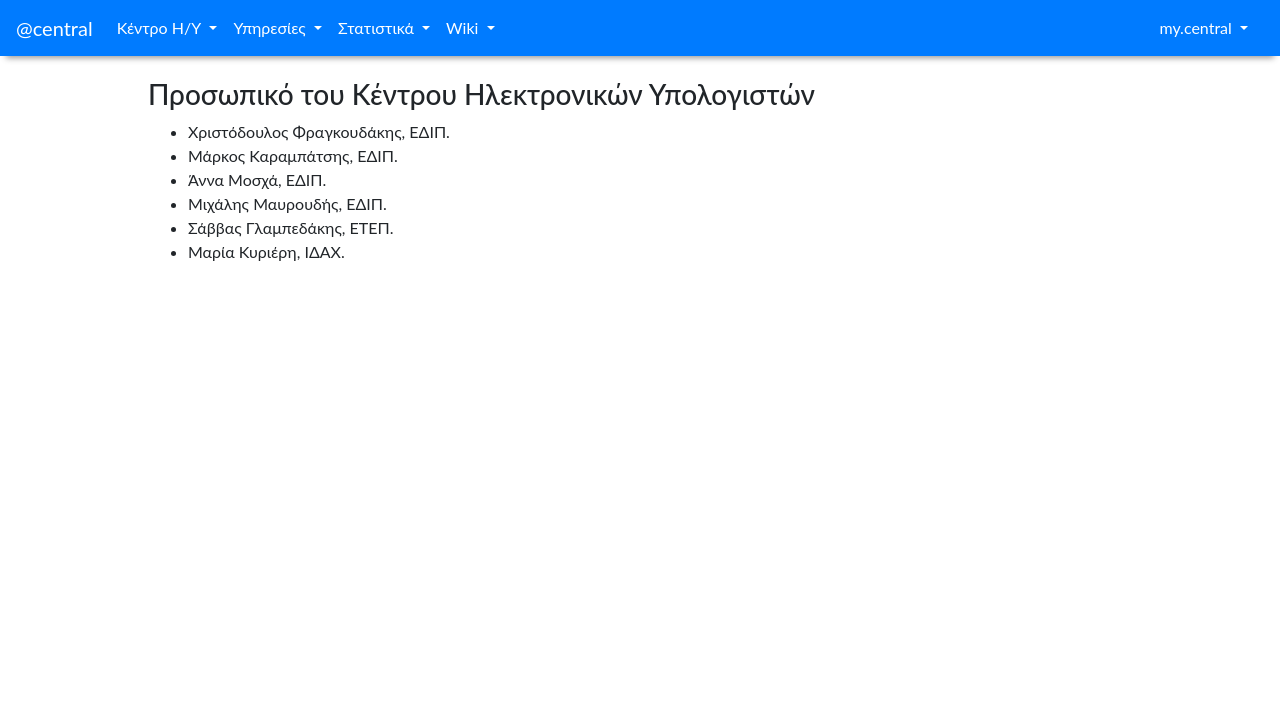
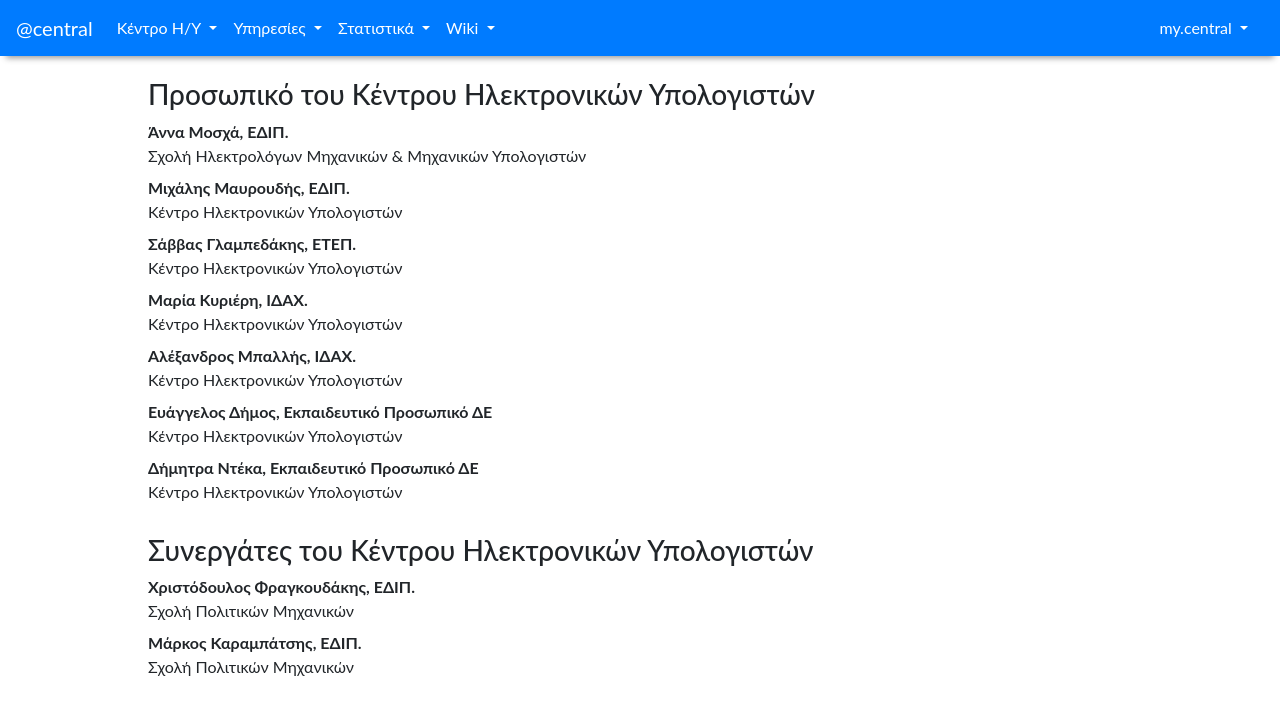
Before and after one commit to mkarampatsis/central_site, a Jekyll site: the page built from _pages/personel.html, in a window 1280 px wide. Shown: the top 715 px of the page. Built offline with Jekyll 4.4.1, drawn with Linux system fonts in a browser that asks for light colours; nearby versions of some CDN libraries.

Commit message:
changes to personel and new staff

```diff
--- a/_includes/navbar.html
+++ b/_includes/navbar.html
@@ -27,7 +27,7 @@
                 </a>
                 <div class="dropdown-menu" aria-labelledby="navbarDropdown">
                     <a class="dropdown-item" href="https://webmail.ntua.gr/index.php?_host=central.ntua.gr" target="_blank">Webmail</a>
-                    <a class="dropdown-item" href="{{site_url}}/hpc">High Performance Computing</a>
+                    <!-- <a class="dropdown-item" href="{{site_url}}/hpc">High Performance Computing</a> -->
                     <a class="dropdown-item" href="{{site_url}}/licenses">Δικτυακή αδειοδότηση λογισμικών</a>
                     <a class="dropdown-item" href="https://acadinfo.central.ntua.gr/gram/anakoin.nsf/anakoinall?openpage" target="_blank">Ανακοινώσεις</a>
                     <a class="dropdown-item" href="https://acadinfo.central.ntua.gr/sem/semreg.nsf/semp?openform" target="_blank">Σεμινάρια</a>
--- a/_includes/sections/header.html
+++ b/_includes/sections/header.html
@@ -8,7 +8,8 @@
 				<h1>Εθνικό Μετσόβιο Πολυτεχνείο</h1>
 			  	<h2>Κέντρο Ηλεκτρονικού Υπολογιστή</h2>
 			  	<p>Το Κέντρο Ηλεκτρονικών Υπολογιστών του Εθνικού Μετσόβιου Πολυτεχνείου εξυπηρετεί συνεχώς από το 1979 τις εκπαιδευτικές, ερευνητικές και αναπτυξιακές ανάγκες του Ιδρύματος.</p>
-			</div>
+          <h4><a href="{{site_url}}/hiring/">Αναζήτηση συνεργατών</a></h4>
+      </div>
 		</div>
 	</div>
 </section>
--- a/_includes/sections/services.html
+++ b/_includes/sections/services.html
@@ -7,11 +7,11 @@
                     <p class="card-text"><i class="fa fa-chalkboard-teacher"></i><a href="{{site_url}}/elearning"> Elearning</a></p>
                 </div>
             </div>
-            <div class="card bg-warning">
+            <!-- <div class="card bg-warning">
                 <div class="card-body text-center">
                     <p class="card-text"><i class="fa fa-server"></i><a href="{{site_url}}/hpc"> High Performance Computing</a></p>
                 </div>
-            </div>
+            </div> -->
             <div class="card bg-success">
                 <div class="card-body text-center">
                     <p class="card-text"><i class="fas fa-bullhorn"></i><a href="https://acadinfo.central.ntua.gr/gram/anakoin.nsf/anakoinall?openpage" target="_blank"> Ανακοινώσεις</a></p>
--- a/_pages/personel.html
+++ b/_pages/personel.html
@@ -7,14 +7,39 @@ permalink: /personel/
 	<div class="resume-section p-3 p-lg-5 d-flex align-items-center">
 		<div class="container">
 		  	<h3 class="top-buffer">Προσωπικό του Κέντρου Ηλεκτρονικών Υπολογιστών</h3>
-		  	<ul>
-				<li>Χριστόδουλος Φραγκουδάκης, ΕΔΙΠ.</li>
-				<li>Μάρκος Καραμπάτσης, ΕΔΙΠ.</li>
-				<li>Άννα Μοσχά, ΕΔΙΠ.</li>
-				<li>Μιχάλης Μαυρουδής, ΕΔΙΠ.</li>
-				<li>Σάββας Γλαμπεδάκης, ΕΤΕΠ.</li>
-				<li>Μαρία Κυριέρη, ΙΔΑΧ.</li>
-			</ul>
+		  	<dl>
+          <dt>Άννα Μοσχά, ΕΔΙΠ.</dt>
+          <dd>Σχολή Ηλεκτρολόγων Μηχανικών & Μηχανικών Υπολογιστών</dd>
+
+          <dt>Μιχάλης Μαυρουδής, ΕΔΙΠ.</dt>
+          <dd>Κέντρο Ηλεκτρονικών Υπολογιστών</dd>
+
+          <dt>Σάββας Γλαμπεδάκης, ΕΤΕΠ.</dt>
+          <dd>Κέντρο Ηλεκτρονικών Υπολογιστών</dd>
+
+          <dt>Μαρία Κυριέρη, ΙΔΑΧ.</dt>
+          <dd>Κέντρο Ηλεκτρονικών Υπολογιστών</dd>
+
+          <dt>Αλέξανδρος Μπαλλής, ΙΔΑΧ.</dt>
+          <dd>Κέντρο Ηλεκτρονικών Υπολογιστών</dd>
+
+          <dt>Ευάγγελος Δήμος, Εκπαιδευτικό Προσωπικό ΔΕ</dt>
+          <dd>Κέντρο Ηλεκτρονικών Υπολογιστών</dd>
+
+          <dt>Δήμητρα Ντέκα, Εκπαιδευτικό Προσωπικό ΔΕ</dt>
+          <dd>Κέντρο Ηλεκτρονικών Υπολογιστών</dd>
+
+        </dl>
+
+      <h3 class="top-buffer">Συνεργάτες του Κέντρου Ηλεκτρονικών Υπολογιστών</h3>
+
+      <dl>
+        <dt>Χριστόδουλος Φραγκουδάκης, ΕΔΙΠ.</dt>
+        <dd>Σχολή Πολιτικών Μηχανικών</dd>
+
+        <dt>Μάρκος Καραμπάτσης, ΕΔΙΠ.</dt>
+        <dd>Σχολή Πολιτικών Μηχανικών</dd>
+      </dl>
 		</div>
 	</div>
 </div>
```
Also changed, not shown: _pages/hiring.html (added, +15 -0 lines).
